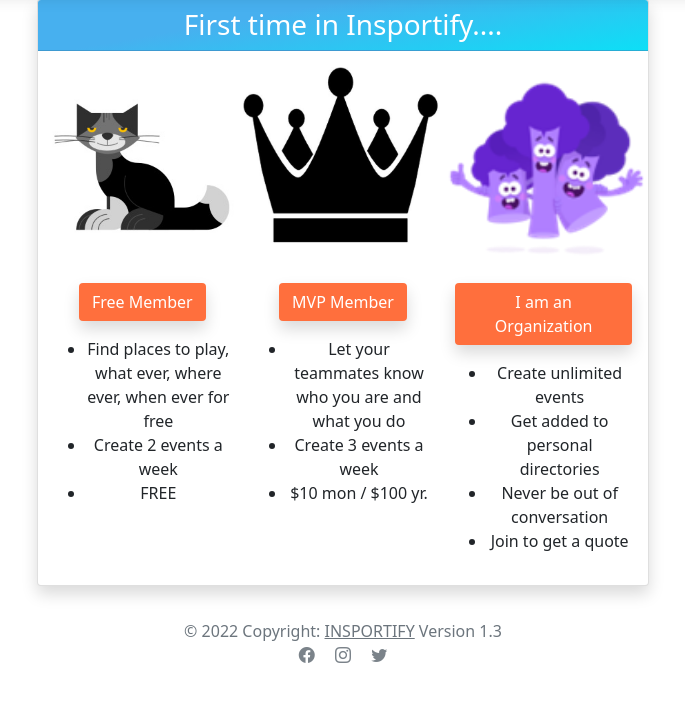
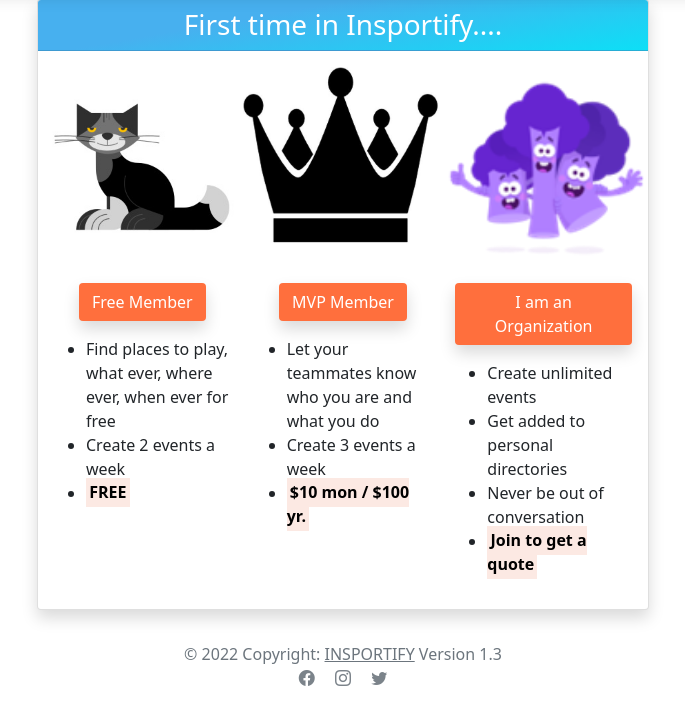
Before and after one commit to roshandeep/Insportify, a Django app: page /users/register/ in a window 1280 px wide. Shown: the part 117-823 px from the top of the page, without its empty margins (297-982 px from the left). Before the commit the page ends 780 px from the top, so only its background shows below. Run offline with Django 3.2, Linux system fonts and the light colour scheme; parts of the project's set-up code (start-up, migrations or seed data) failed here and were passed over; some libraries are stand-ins or nearby versions.

Commit message:
Ui changes register page

```diff
--- a/UserRegister/templates/registration/register_final.html
+++ b/UserRegister/templates/registration/register_final.html
@@ -17,7 +17,7 @@
                         <a type="button" class="btn my-3 shadow rounded text-white" style="background: #ff6f3d;"
                            href="{% url 'UserRegister:individual_register' %}">
                             Free Member</a>
-                        <ul>
+                        <ul style="text-align: initial;">
                             <li>
                                 Find places to play, what ever, where ever, when ever for free
                             </li>
@@ -25,7 +25,7 @@
                                 Create 2 events a week
                             </li>
                             <li>
-                                FREE
+                                <mark style="background-color: #fce9e3; font-weight: bold;">FREE</mark>
                             </li>
                         </ul>
                     </div>
@@ -34,7 +34,7 @@
                          <a type="button" class="btn my-3 shadow rounded text-white" style="background: #ff6f3d;"
                             href="{% url 'UserRegister:mvp_register' %}">
                              MVP Member</a>
-                         <ul>
+                         <ul style="text-align: initial;">
                              <li>
                                  Let your teammates know who you are and what you do
                              </li>
@@ -42,7 +42,7 @@
                                  Create 3 events a week
                              </li>
                              <li>
-                                $10 mon / $100 yr.
+                                 <mark style="background-color: #fce9e3; font-weight: bold;">$10 mon / $100 yr.</mark>
                             </li>
                          </ul>
                     </div>
@@ -51,7 +51,7 @@
                         <a type="button" class="btn my-3 shadow rounded text-white" style="background: #ff6f3d;"
                            href="{% url 'UserRegister:organization_register' %}">I am an
                             Organization</a>
-                        <ul>
+                        <ul style="text-align: initial;">
                             <li>
                                 Create unlimited events
                             </li>
@@ -62,7 +62,7 @@
                                 Never be out of conversation
                             </li>
                             <li>
-                                Join to get a quote
+                                <mark style="background-color: #fce9e3; font-weight: bold;">Join to get a quote</mark>
                             </li>
                         </ul>
                     </div>
```
